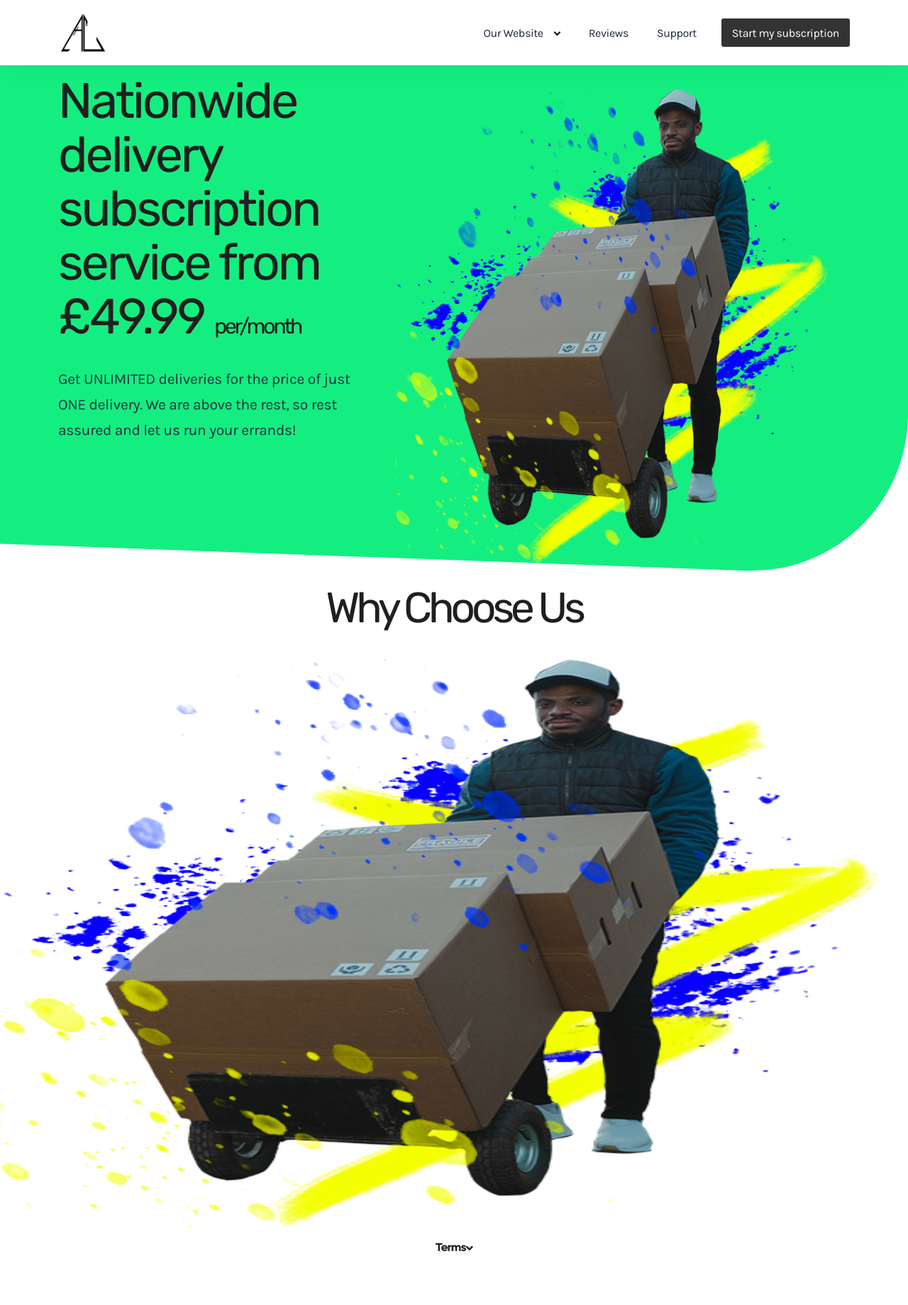
After one commit to AsusLogistics/website, a Django app: page /Landing_test in a window 1280 px wide. The commit adds this page. Shown: the whole page at 71% size. Run offline with Django 3.2, Linux system fonts and the light colour scheme; some libraries are stand-ins or nearby versions.

Commit message:
Added landing_test page

```diff
--- /dev/null
+++ b/AsusLogistic/static/landing_test.css
@@ -0,0 +1,55 @@
+
+.termsCenter {
+  margin: auto;
+  width: 100%;
+  padding: 10px;
+  text-align: center;
+}
+
+.termsCenter a:hover {
+color: black !important;
+}
+
+.bg
+{
+  width:1300px !important;
+  z-index: 0;
+}
+
+.content small{
+ font-size: 30px;
+}
+
+
+
+
+
+@media (min-width: 320px) {
+  .bg
+  {
+    width:320px !important;
+    z-index: 0;
+  }
+  }
+  @media (min-width: 480px) {
+    .bg
+    {
+      width:480px !important;
+      z-index: 0;
+    }
+    }
+    @media (min-width: 920px) {
+      .bg
+      {
+        width:1300px !important;
+        z-index: 0;
+      }
+      }
+
+
+      @media (min-width: 975px) {
+        .content h1{
+          padding-top: 0px;
+          margin-top: -120px;
+        }
+        }
--- /dev/null
+++ b/AsusLogistic/templates/Landing_test.html
@@ -0,0 +1,200 @@
+<!DOCTYPE html>
+{% load static %}
+<html lang="en">
+
+<head>
+  <meta charset="UTF-8">
+  <meta name="viewport" content="width=device-width, initial-scale=1.0">
+  <meta http-equiv="X-UA-Compatible" content="ie=edge">
+  <title>ASUS Logisitics Offer!</title>
+  <link rel="shortcut icon" href="{% static 'media/favicon.png' %}" type="image/x-icon">
+  <!-- Bootstrap , fonts & icons  -->
+  <link rel="stylesheet" href="{% static 'bootstrap.css' %}">
+  <link rel="stylesheet" href="{% static '/fonts/icon-font/css/style.css' %}">
+  <link rel="stylesheet" href="{% static '/fonts/typography-font/typo.css' %}">
+  <link rel="stylesheet" href="{% static '/fonts/fontawesome-5/css/all.css' %}">
+  <link href="https://fonts.googleapis.com/css2?family=Karla:wght@300;400;500;600;700;800&display=swap" rel="stylesheet">
+  <link href="https://fonts.googleapis.com/css2?family=Gothic+A1:wght@400;500;700;900&display=swap" rel="stylesheet">
+  <link href="https://fonts.googleapis.com/css2?family=Work+Sans:wght@400;500;600;700;800;900&display=swap" rel="stylesheet">
+  <link href="https://fonts.googleapis.com/css2?family=Rubik:wght@400;500;600;700;800;900&display=swap" rel="stylesheet">
+  <link href="https://fonts.googleapis.com/css2?family=Inter:wght@400;600;700;800;900&display=swap" rel="stylesheet">
+  <link href="https://fonts.googleapis.com/css2?family=Nunito:wght@400;600;700;800;900&display=swap" rel="stylesheet">
+  <!-- Plugin'stylesheets  -->
+  <link rel="stylesheet" href="{% static 'aos.min.css' %}">
+  <!-- Vendor stylesheets  -->
+  <link rel="stylesheet" href="{% static 'main.css' %}">
+  <link rel="stylesheet" href="{% static 'landing_test.css' %}">
+
+  <!-- Custom stylesheet -->
+</head>
+
+<body data-theme-mode-panel-active data-theme="light" style="font-family: 'Mazzard H';">
+  <div class="site-wrapper overflow-hidden position-relative">
+    <!-- Site Header -->
+    <!-- Preloader -->
+    <!-- <div id="loading">
+    <div class="preloader">
+    <img src="./image/preloader.gif" alt="preloader">
+  </div>
+</div>    -->
+<!--Site Header Area -->
+<header class="site-header site-header--menu-right landing-14-menu site-header--absolute site-header--sticky">
+  <div class="container">
+    <nav class="navbar site-navbar">
+      <!-- Brand Logo-->
+      <div class="brand-logo">
+        <a href="#">
+          <!-- light version logo (logo must be black)-->
+          <img src="{% static 'media/logo.png' %}" height ="70px" alt="" class="light-version-logo">
+          <!-- Dark version logo (logo must be White)-->
+          <img src="{% static 'media/logo-white.png' %}" alt="" class="dark-version-logo">
+        </a>
+      </div>
+      <div class="menu-block-wrapper">
+        <div class="menu-overlay"></div>
+        <nav class="menu-block" id="append-menu-header">
+          <div class="mobile-menu-head">
+            <div class="go-back">
+              <i class="fa fa-angle-left"></i>
+            </div>
+            <div class="current-menu-title"></div>
+            <div class="mobile-menu-close">&times;</div>
+          </div>
+          <ul class="site-menu-main">
+            <li class="nav-item nav-item-has-children">
+              <a href="#" class="nav-link-item drop-trigger">Our Website<i class="fas fa-angle-down"></i>
+              </a>
+              <ul class="sub-menu" id="submenu-9">
+                <li class="sub-menu--item">
+                  <a target="_blank" href="https://asuslogistics.com/about-us/">About Us</a>
+                </li>
+                <li class="sub-menu--item">
+                  <a target="_blank" href="https://asuslogistics.com/#howitworks">How It Works</a>
+                </li>
+                <li class="sub-menu--item">
+                  <a target="_blank" href="https://asuslogistics.com/#areaswecover">Areas We Cover</a>
+                </li>
+                <li class="sub-menu--item">
+                  <a target="_blank" href="https://asuslogistics.com/help/">FAQ</a>
+                </li>
+              </ul>
+            </li>
+            <li class="nav-item">
+              <a target="_blank" href="https://www.trustpilot.com/review/asuslogistics.com" class="nav-link-item">Reviews</a>
+            </li>
+            <li class="nav-item">
+              <a href="#" class="nav-link-item">Support</a>
+            </li>
+          </ul>
+        </nav>
+      </div>
+      <div class="header-btn header-btn-l-14 ms-auto d-none d-xs-inline-flex">
+        <a target="_blank" class="btn btn trail-btn focus-reset" onclick="openPayPal()">
+
+
+          Start my subscription
+        </a>
+      </div>
+      <!-- mobile menu trigger -->
+      <div class="mobile-menu-trigger">
+        <span></span>
+      </div>
+      <!--/.Mobile Menu Hamburger Ends-->
+    </nav>
+  </div>
+</header>
+<!-- navbar- -->
+<!-- Hero Area -->
+<div class="hero-area-l-14 position-relative z-index-1 overflow-hidden">
+  <div class="container">
+    <div class="row position-relative justify-content-center">
+      <div class="col-xl-5 col-lg-6 col-md-8 col-sm-10 pr-0 " data-aos="fade-right" data-aos-duration="800" data-aos-once="true">
+        <div class="content">
+          <h1>Nationwide delivery subscription service from £49.99 <small>per/month</small></h1>
+          <p> Get UNLIMITED deliveries for the price of just ONE delivery. We are above the rest, so rest assured and let us run your errands!</p>
+          <div id="paypal-button-container-P-19573805F0426720DMGCRGCA"></div>
+          <script src="https://www.paypal.com/sdk/js?client-id=AQjuOi-JWu6upHTcNpcR1n8XFJUvibRj-pw7VlxWLGZBNTawLcSWDl-pdvHtRx_ZAR2WC7OopiQ8PQRv&vault=true&intent=subscription" data-sdk-integration-source="button-factory"></script>
+          <script>
+            paypal.Buttons({
+              style: {
+                shape: 'pill',
+                color: 'gold',
+                layout: 'vertical',
+                label: 'subscribe'
+              },
+              createSubscription: function(data, actions) {
+                return actions.subscription.create({
+                  /* Creates the subscription */
+                  plan_id: 'P-19573805F0426720DMGCRGCA'
+                });
+              },
+              onApprove: function(data, actions) {
+                alert(data.subscriptionID); // You can add optional success message for the subscriber here
+              }
+            }).render('#paypal-button-container-P-19573805F0426720DMGCRGCA'); // Renders the PayPal button
+          </script>
+        </div>
+      </div>
+      <div class="col-xl-7 col-lg-5 col-md-8 " data-aos="fade-left" data-aos-duration="800" data-aos-once="true">
+        <div class="banner-image-l-14">
+          <!--  <img src="{% static 'media/Box.png' %}" alt="" class="w-100 mt-xl-n10"> -->
+          <img class="mySlides" src="{% static 'media/Box.png' %}" style="width:100%">
+          <img class="mySlides" src="{% static 'media/Trolley1.png' %}" style="width:100%">
+          <img class="mySlides" src="{% static 'media/Box.png' %}" style="width:100%">
+        </div>
+      </div>
+    </div>
+  </div>
+  <div class="bg-shape-14"></div>
+</div>
+
+<!-- Content-Area-3 -->
+
+  <div class="content section-heading-8 text-lg-start text-center">
+    <div class="d-flex justify-content-center">
+    <h2>
+      Why Choose Us
+    </h2>
+        </div>
+      <img class="bg" src="{% static 'media/Trolley1.png' %}" width="500" height="800px" />
+
+        <div class="termsCenter">
+        <a href="#" class="btn focus-reset">
+
+          Terms
+          <i class="fas fa-angle-down"></i>
+        </a>
+          </div>
+    </div>
+
+<!-- Footer Area -->
+<footer class="footer-area-l-12 position-relative">
+
+</footer>
+</div>
+<!-- Vendor Scripts -->
+<script src="{% static 'js/vendor.min.js' %}"></script>
+<script src="{% static 'js/aos.min.js' %}"></script>
+<script src="{% static 'js/menu.js' %}"></script>
+<!-- Activation Script -->
+<script src="{% static 'js/custom.js' %}"></script>
+
+<script>
+  var myIndex = 0;
+  carousel();
+
+  function carousel() {
+    var i;
+    var x = document.getElementsByClassName("mySlides");
+    for (i = 0; i < x.length; i++) {
+      x[i].style.display = "none";
+    }
+    myIndex++;
+    if (myIndex > x.length) {myIndex = 1}
+    x[myIndex-1].style.display = "block";
+    setTimeout(carousel, 6000); // Change image every 2 seconds
+  }
+</script>
+</body>
+
+</html>
--- a/AsusLogistic/urls.py
+++ b/AsusLogistic/urls.py
@@ -6,6 +6,8 @@ from django.conf import settings
 urlpatterns = [
    path('', views.Landing_Page, name='Landing Page'),
    path('Booking', views.Booking_Page, name='Booking'),
+   path('Landing_test', views.Landing_Test, name='Booking'),
+
 ]
 
 urlpatterns += static(settings.MEDIA_URL, document_root=settings.MEDIA_ROOT)
--- a/AsusLogistic/views.py
+++ b/AsusLogistic/views.py
@@ -7,6 +7,9 @@ from django.http import HttpResponseRedirect, JsonResponse, FileResponse, Http40
 # Create your views here.
 def Landing_Page(request):
     return render(request, 'Landing Page.html')
+
+def Landing_Test(request):
+    return render(request, 'Landing_test.html')
 
 def Booking_Page(request):
     # create a form instance and populate it with data from the request:
```
Also changed, not shown: AsusLogistic/templates/Landing Page.html (+21 -1 lines), AsusLogistic/static/media/Box.png (added), AsusLogistic/static/media/Hello1.png (added), AsusLogistic/static/media/People.png (added).
